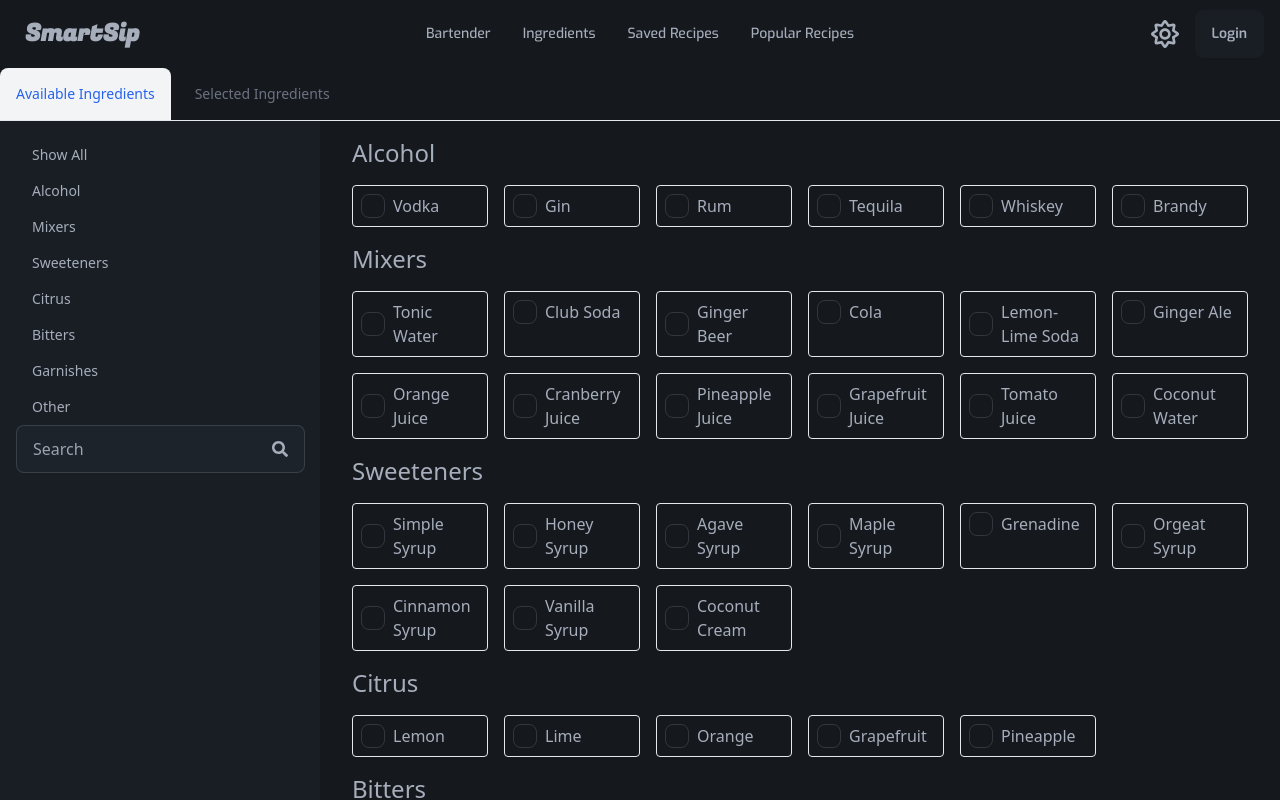
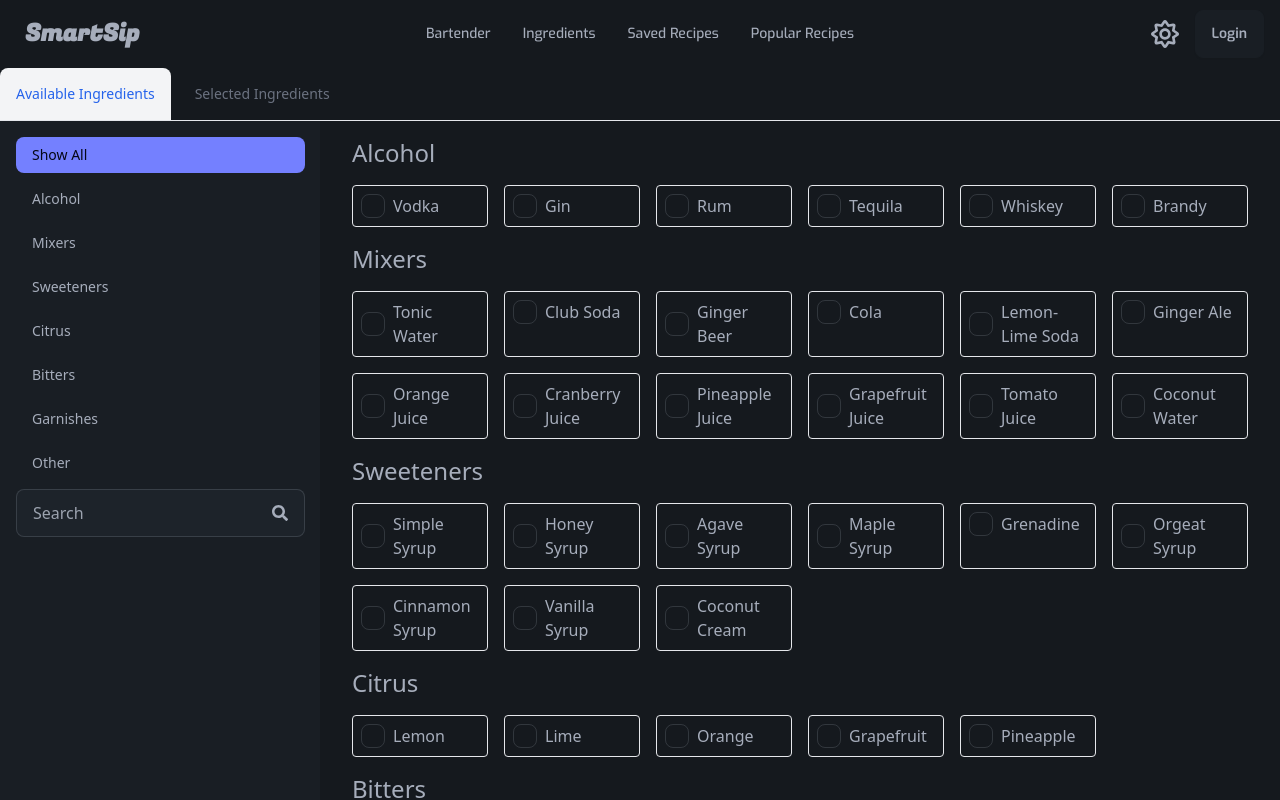
Before and after one commit to Awhalen1999/smart-sip, a React (Vite) app: page /ingredients in a window 1280 px wide. Shown: the top 800 px of the page. Built offline with nearby package versions, Linux system fonts and the light colour scheme.

Commit message:
ingredient filter

```diff
--- a/src/pages/ingredients/AvailableIngredients.jsx
+++ b/src/pages/ingredients/AvailableIngredients.jsx
@@ -10,6 +10,17 @@ import { MdMenuOpen } from 'react-icons/md';
 
 const AvailableIngredients = () => {
   const [checkedItems, setCheckedItems] = useState([]);
+  const [selectedCategory, setSelectedCategory] = useState('Show All');
+  const categories = [
+    'Show All',
+    'Alcohol',
+    'Mixers',
+    'Sweeteners',
+    'Citrus',
+    'Bitters',
+    'Garnishes',
+    'Other',
+  ];
 
   useEffect(() => {
     setCheckedItems(getCheckedItemsFromLocalStorage());
@@ -38,7 +49,12 @@ const AvailableIngredients = () => {
           >
             <MdMenuOpen size={24} />
           </label>
-          {Object.entries(ingredientsList).map(([category, items]) => (
+          {Object.entries(ingredientsList)
+            .filter(
+              ([category]) =>
+                selectedCategory === 'Show All' || category === selectedCategory
+            )
+            .map(([category, items]) => (
               <div key={category}>
                 <h2 className='text-2xl py-4'>{category}</h2>
                 <div className='grid grid-cols-6 gap-4'>
@@ -69,30 +85,18 @@ const AvailableIngredients = () => {
         ></label>
         <ul className='menu p-4 w-80 min-h-full bg-base-200 text-base-content'>
           {/* Sidebar items */}
-          <li>
-            <a>Show All</a>
+          {categories.map((category) => (
+            <li
+              key={category}
+              className={
+                selectedCategory === category
+                  ? 'rounded-lg bg-primary mb-2 text-primary-content'
+                  : 'mb-2'
+              }
+            >
+              <a onClick={() => setSelectedCategory(category)}>{category}</a>
             </li>
-          <li>
-            <a>Alcohol</a>
-          </li>
-          <li>
-            <a>Mixers</a>
-          </li>
-          <li>
-            <a>Sweeteners</a>
-          </li>
-          <li>
-            <a>Citrus</a>
-          </li>
-          <li>
-            <a>Bitters</a>
-          </li>
-          <li>
-            <a>Garnishes</a>
-          </li>
-          <li>
-            <a>Other</a>
-          </li>
+          ))}
           <label className='input input-bordered flex items-center gap-2'>
             <input type='text' className='grow' placeholder='Search' />
             <FaSearch />
```
Lines whose indentation alone changed are shown as unchanged.
